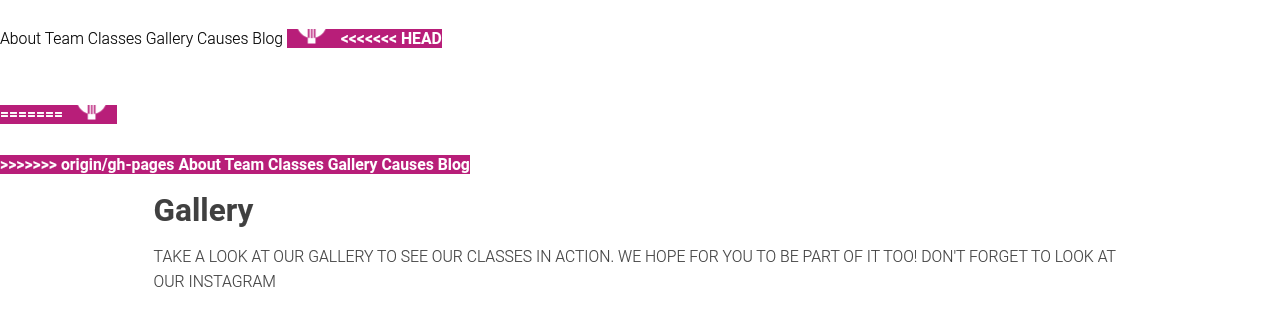
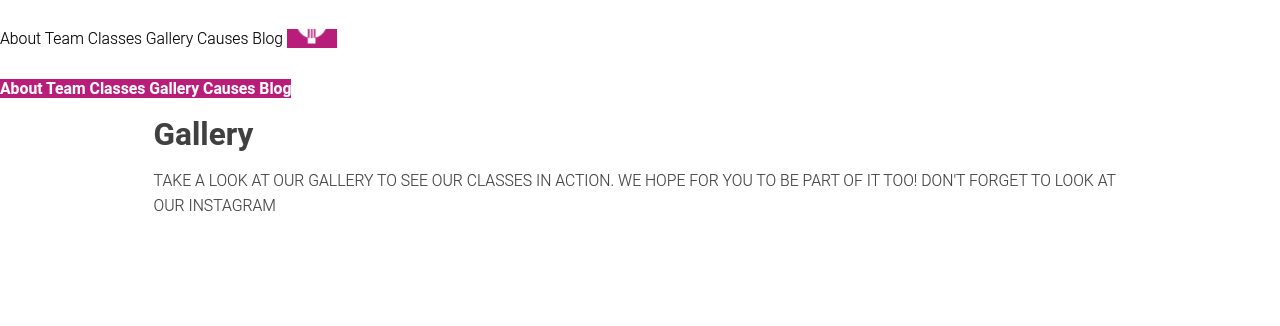
Before and after one commit to dlmiyamoto/riko-demo, a Jekyll site: the page built from gallery/index.html, in a window 1280 px wide. Shown: the top 326 px of the page. Built offline with Jekyll 4.4.1, drawn with Linux system fonts in a browser that asks for light colours.

Commit message:
Update default.html

```diff
--- a/_layouts/default.html
+++ b/_layouts/default.html
@@ -26,15 +26,8 @@
     <app-header fixed>
 
     <app-toolbar>
-      <img src="/images/logo.png" style="height: 44px"></img>
-        <!-- <paper-icon-button icon="menu"></paper-icon-button> -->
-        <!-- <paper-icon-button icon="menu"></paper-icon-button> -->
-<<<<<<< HEAD
+        <img src="/riko-demo/images/logo.png" style="height: 44px"></img>
         <div main-title>{{site.title}}</div>
-=======
-        <img src="/riko-demo/images/logo.png" style="height: 44px"></img>
-        <div title>{{site.title}}</div>
->>>>>>> origin/gh-pages
         {% for nav in site.data.navs %}
         <a href="/riko-demo{{nav.href}}"><paper-button>{{nav.text}}</paper-button></a>
         {% endfor %}
```
